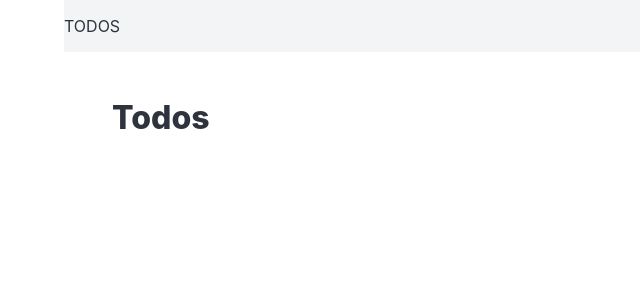
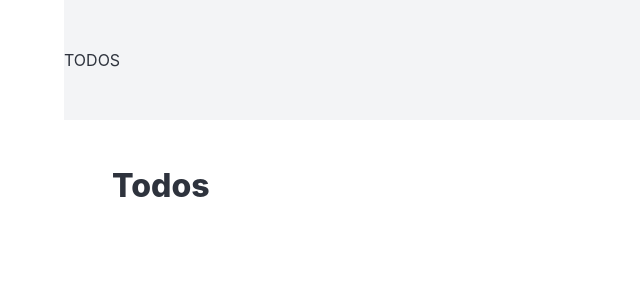
Before and after one commit to shindax/todos, a React (Create React App) app: page / in a window 1280 px wide. Shown: the top 300 px of the page, without its empty margins (0-640 px from the left). Built offline with nearby package versions, Linux system fonts and the light colour scheme.

Commit message:
All cleaned. Start point here.

```diff
--- a/public/index.html
+++ b/public/index.html
@@ -9,35 +9,11 @@
       name="description"
       content="Web site created using create-react-app"
     />
-    <link rel="apple-touch-icon" href="%PUBLIC_URL%/logo192.png" />
-    <!--
-      manifest.json provides metadata used when your web app is installed on a
-      user's mobile device or desktop. See https://developers.google.com/web/fundamentals/web-app-manifest/
-    -->
-    <link rel="manifest" href="%PUBLIC_URL%/manifest.json" />
-    <!--
-      Notice the use of %PUBLIC_URL% in the tags above.
-      It will be replaced with the URL of the `public` folder during the build.
-      Only files inside the `public` folder can be referenced from the HTML.
 
-      Unlike "/favicon.ico" or "favicon.ico", "%PUBLIC_URL%/favicon.ico" will
-      work correctly both with client-side routing and a non-root public URL.
-      Learn how to configure a non-root public URL by running `npm run build`.
-    -->
     <title>React App</title>
   </head>
   <body>
     <noscript>You need to enable JavaScript to run this app.</noscript>
     <div id="root"></div>
-    <!--
-      This HTML file is a template.
-      If you open it directly in the browser, you will see an empty page.
-
-      You can add webfonts, meta tags, or analytics to this file.
-      The build step will place the bundled scripts into the <body> tag.
-
-      To begin the development, run `npm start` or `yarn start`.
-      To create a production bundle, use `npm run build` or `yarn build`.
-    -->
   </body>
 </html>
--- a/src/App.js
+++ b/src/App.js
@@ -7,7 +7,7 @@
     <div className='container'>
         <nav className='navbar is-light'>
           <div className='navbar-brand'>
-            <span className='navbar-item is-uppercase'>
+            <span className='navbar-item is-uppercase py-6'>
               Todos
             </span>
           </div>
```
